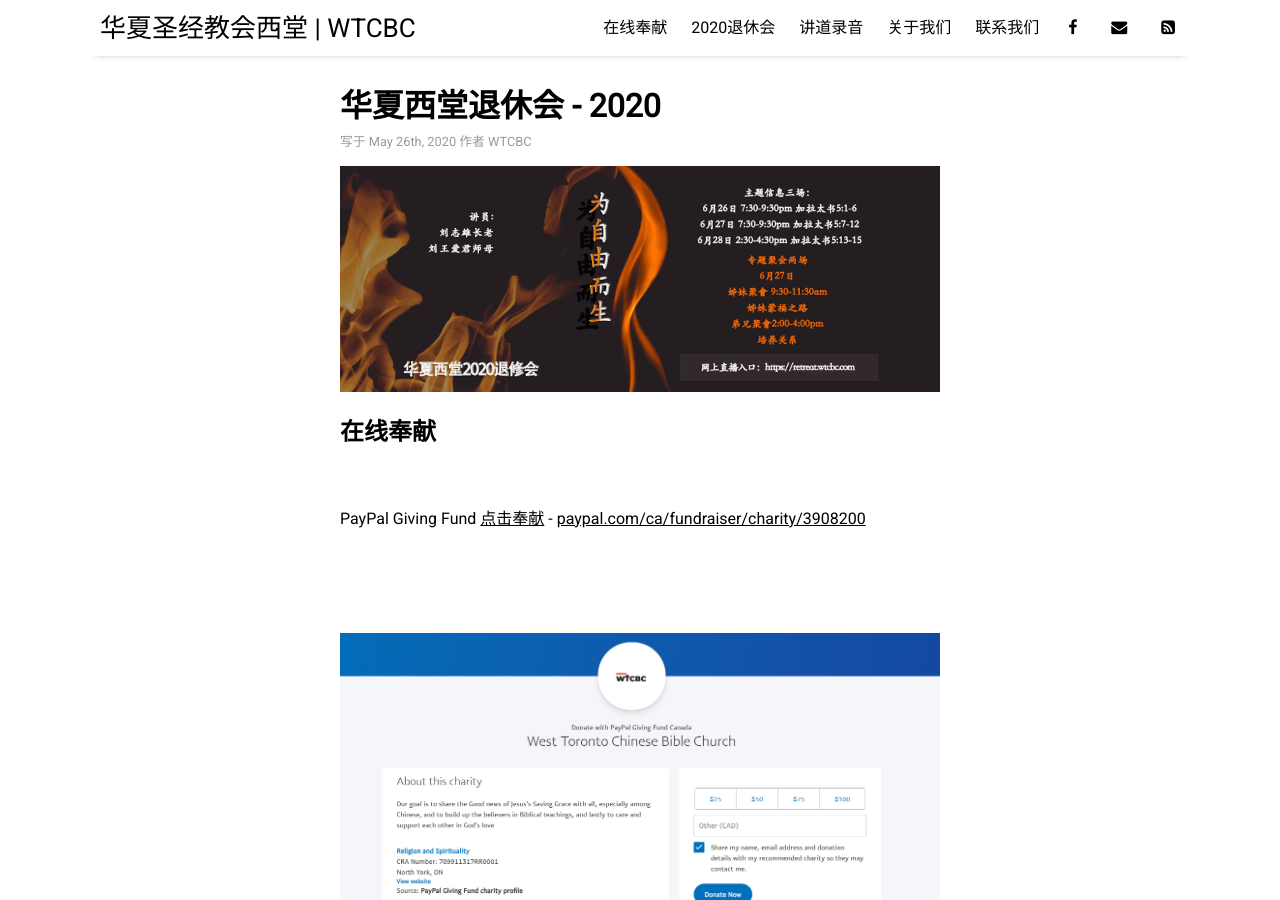
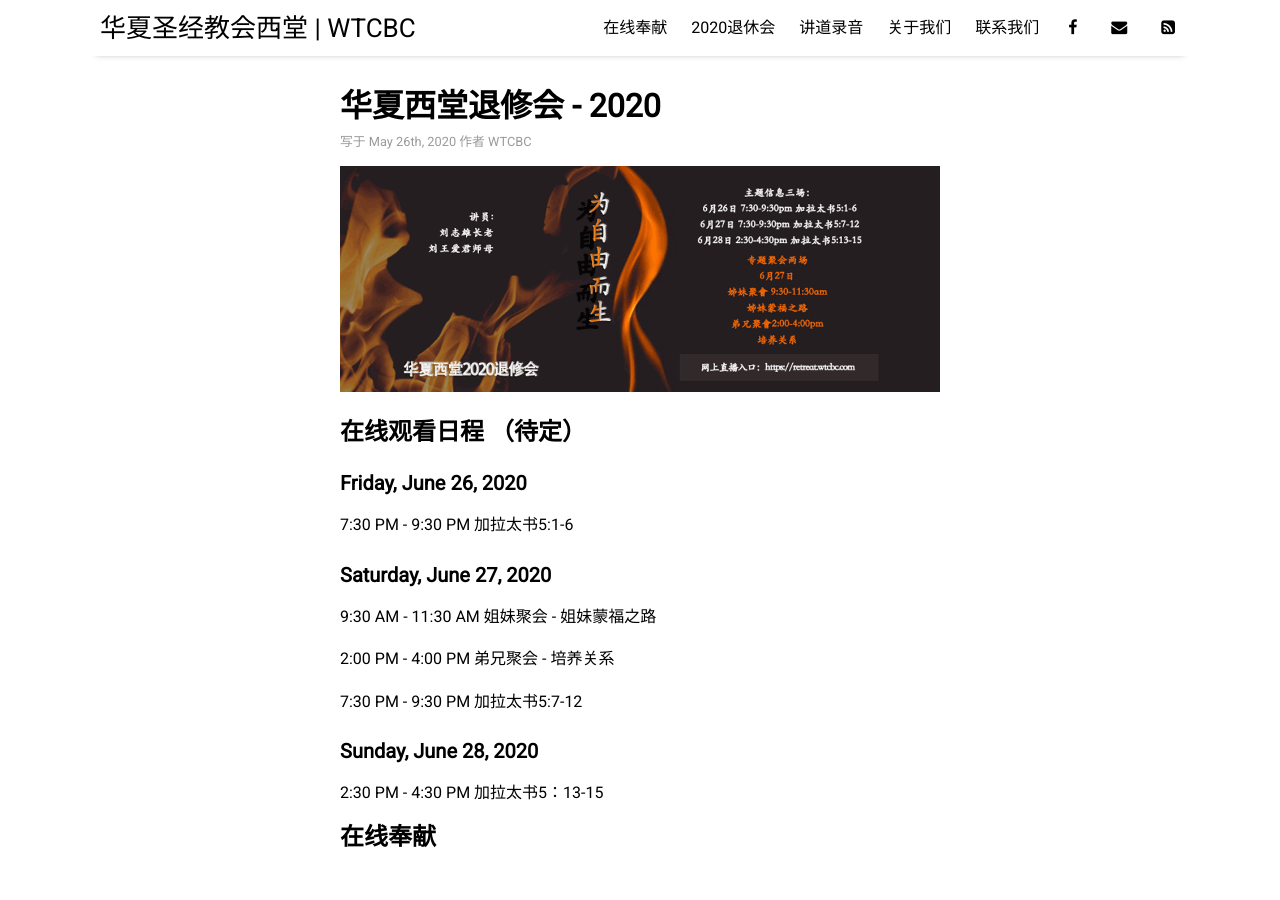
Before and after one commit to wtcbc/wtcbc.github.io, a Jekyll site: the page built from _posts/2020-05-26-retreat2020.md, in a window 1280 px wide and 900 px high. Built offline with Jekyll 4.4.1, drawn with Linux system fonts in a browser that asks for light colours; nearby versions of some CDN libraries.

Commit message:
fix title

```diff
--- a/_posts/2020-05-26-retreat2020.md
+++ b/_posts/2020-05-26-retreat2020.md
@@ -1,11 +1,35 @@
 ---
 layout: post
-title: "华夏西堂退休会 - 2020"
+title: "华夏西堂退修会 - 2020"
 author: "WTCBC"
 categories: retreat
 tags: [2020, retreat]
 image: retreat.GIF
 ---
+
+## 在线观看日程 （待定）
+
+### Friday, June 26, 2020
+
+7:30 PM - 9:30 PM
+加拉太书5:1-6
+
+### Saturday, June 27, 2020
+
+9:30 AM - 11:30 AM
+姐妹聚会 - 姐妹蒙福之路
+
+2:00 PM - 4:00 PM
+弟兄聚会 - 培养关系
+
+7:30 PM - 9:30 PM
+加拉太书5:7-12
+
+### Sunday, June 28, 2020
+
+2:30 PM - 4:30 PM
+加拉太书5：13-15
+
 
 ## 在线奉献
 
```
